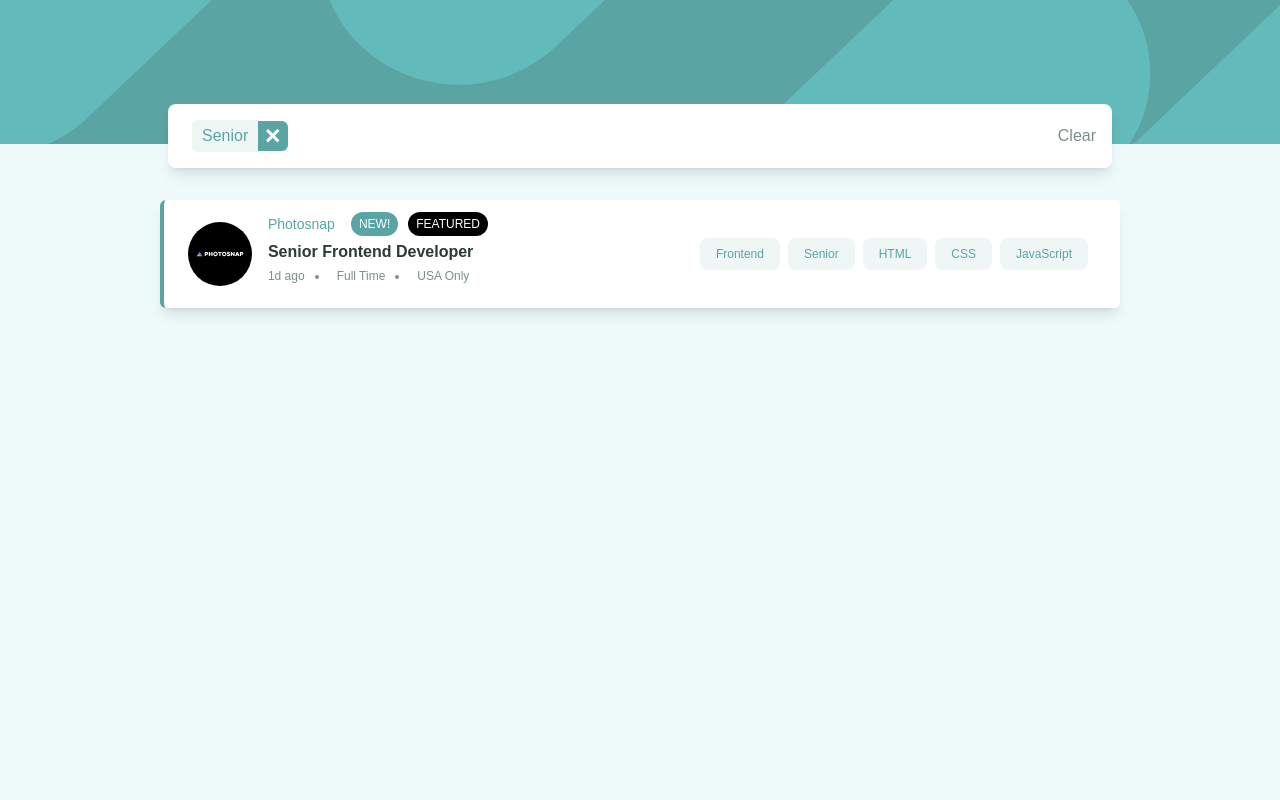
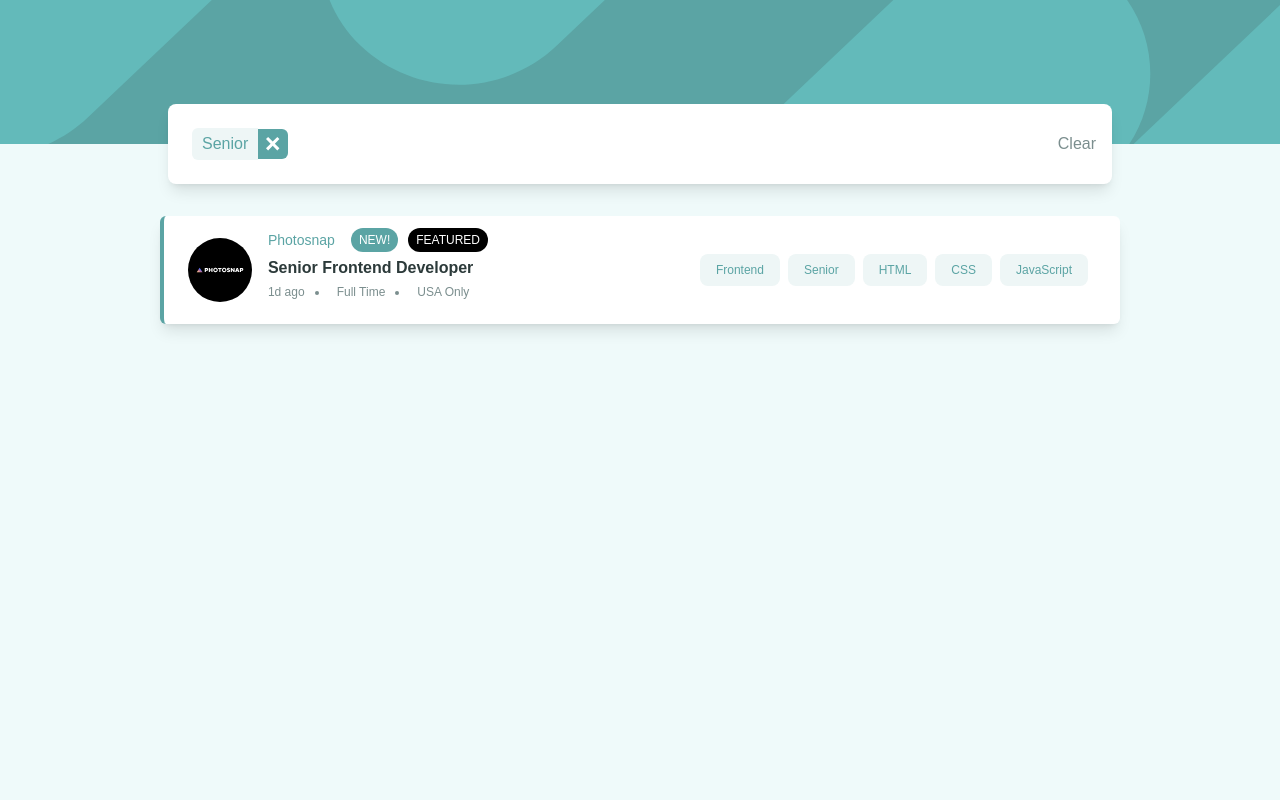
Before and after one commit to alexl8819/static-job-listings, a Vue app: page / in a window 1280 px wide. Both pictures are taken after a click on the button "Senior". Shown: the top 800 px of the page. Built offline with nearby package versions, Linux system fonts and the light colour scheme.

Commit message:
add some additional padding to button container in filter board to make buttons more clickable

```diff
--- a/src/components/FilterBoard.vue
+++ b/src/components/FilterBoard.vue
@@ -10,10 +10,10 @@
 </script>
 
 <template>
-  <div class="flex justify-between items-center w-80 lg:w-[59rem] py-6 lg:py-4 px-4 bg-white rounded-lg shadow-lg">
-    <div>
+  <div class="flex justify-between items-center w-80 lg:w-[59rem] py-4 lg:py-4 px-4 bg-white rounded-lg shadow-lg">
+    <div class="cursor-pointer py-2">
       <template v-for="filter in currentFilters" :key="filter">
-        <button class="inline-block mr-2 mb-2 lg:mb-0 cursor-pointer" @click.prevent="$emit('removeFilter', filter)">
+        <button class="inline-block mr-2 mb-2 lg:mb-0" @click.prevent="$emit('removeFilter', filter)">
           <div class="flex flex-row justify-center items-center">
             <span class="ml-2 px-2.5 py-1 bg-light-greyish-cyan-2 text-desaturated-dark-cyan rounded-l-md">{{ filter }}</span>
             <div type="button" class="bg-desaturated-dark-cyan hover:bg-black p-2 rounded-r-md">
```
